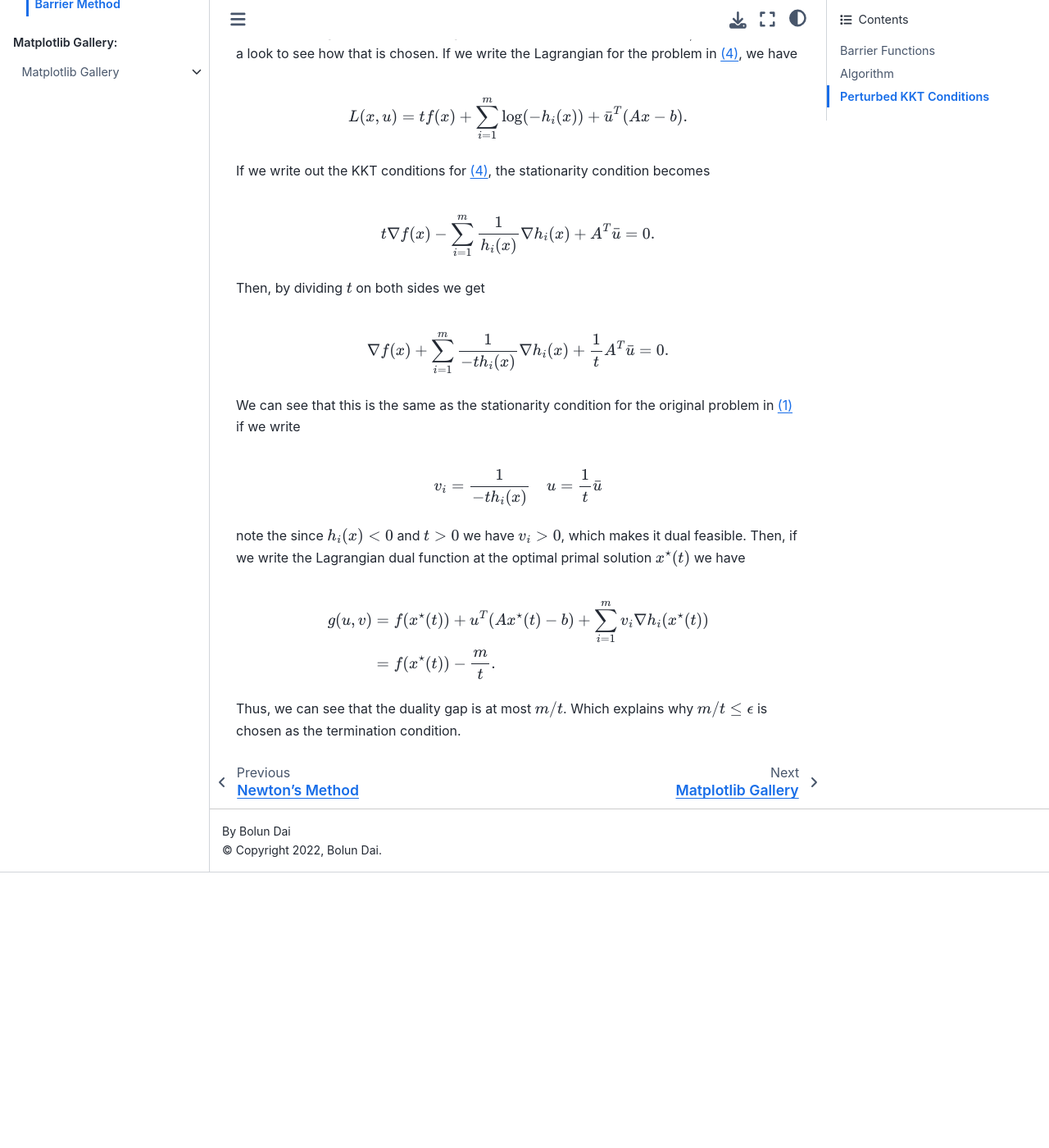
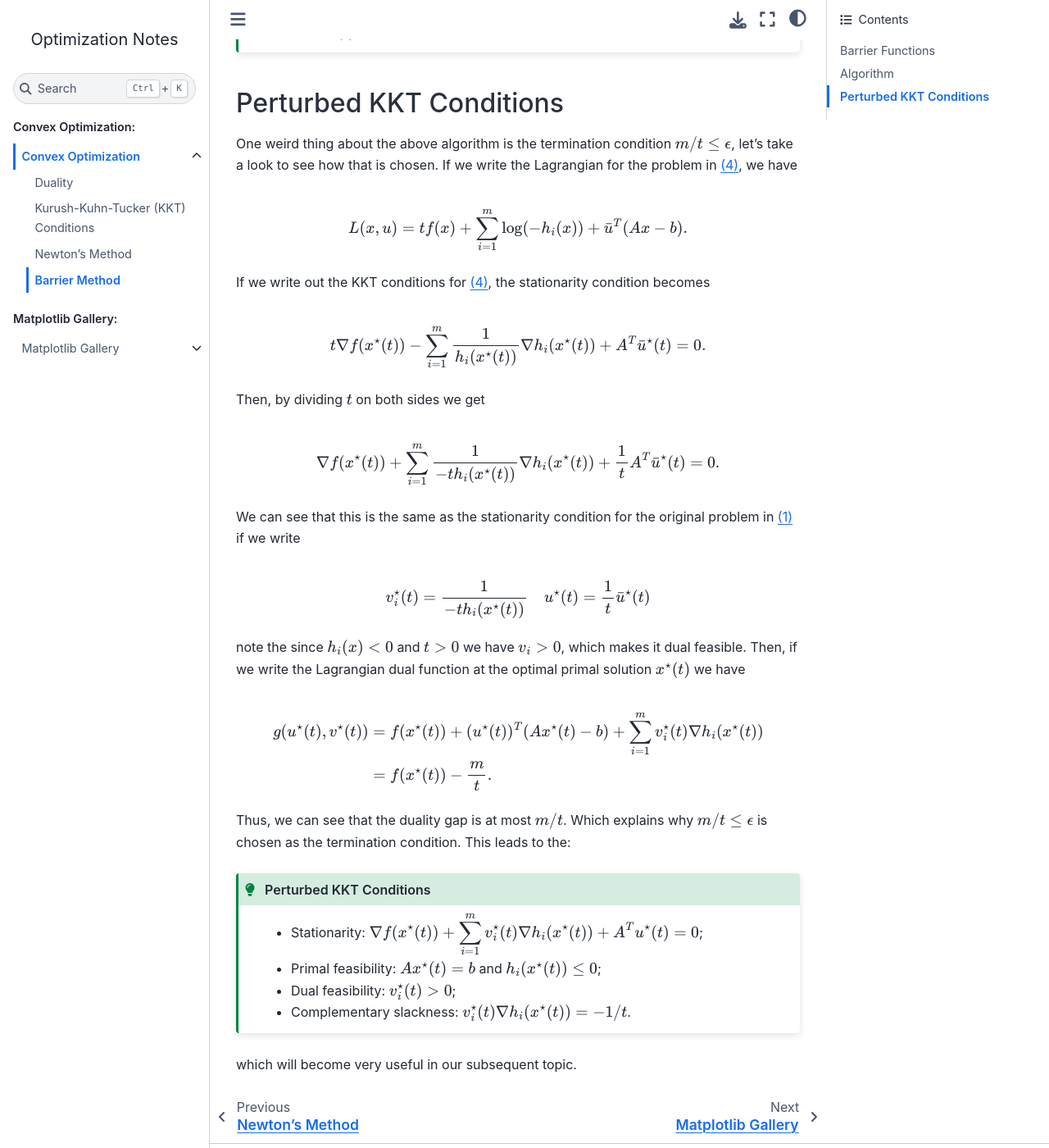
Before and after one commit to BolunDai0216/OptimizationNotes, a Sphinx documentation site: the page built from docs/source/convex_optimization/barrier_method.md, in a window 1280 px wide and 1400 px high, scrolled down 2505 px. Shown: the whole window at 82% size. Built offline with Sphinx 7.4.7 and the Sphinx Book theme 1.1.4, drawn with Linux system fonts in a browser that asks for light colours; before the commit the page ends 3569 px from its top, so only the background shows below that.

Commit message:
updated barrier method

````diff
--- a/docs/source/convex_optimization/barrier_method.md
+++ b/docs/source/convex_optimization/barrier_method.md
@@ -84,6 +84,11 @@ And we have the optimization algorithm as
 
 This gives us our first method for solving an inequality constrained optimization problem.
 
+```{admonition} Central Path
+:class: tip
+We define the solution to {eq}`eqn:inequality_constrained_opt_problem_with_log_barrier` as $x^\star$, and we can see that the solution as a function of $t$, i.e., $x^\star(t)$. The path obtained by varying $t$ is called the **central path**.
+```
+
 ## Perturbed KKT Conditions
 
 One weird thing about the above algorithm is the termination condition $m/t \leq \epsilon$, let's take a look to see how that is chosen. If we write the Lagrangian for the problem in {eq}`eqn:inequality_constrained_opt_problem_with_log_barrier`, we have
@@ -95,28 +100,38 @@ $$
 If we write out the KKT conditions for {eq}`eqn:inequality_constrained_opt_problem_with_log_barrier`, the stationarity condition becomes
 
 $$
-t\nabla f(x) - \sum_{i=1}^{m}{\frac{1}{h_i(x)}\nabla h_i(x)} + A^T\bar{u} = 0.
+t\nabla f(x^\star(t)) - \sum_{i=1}^{m}{\frac{1}{h_i(x^\star(t))}\nabla h_i(x^\star(t))} + A^T\bar{u}^\star(t) = 0.
 $$
 
 Then, by dividing $t$ on both sides we get
 
 $$
-\nabla f(x) + \sum_{i=1}^{m}{\frac{1}{-th_i(x)}\nabla h_i(x)} + \frac{1}{t}A^T\bar{u} = 0.
+\nabla f(x^\star(t)) + \sum_{i=1}^{m}{\frac{1}{-th_i(x^\star(t))}\nabla h_i(x^\star(t))} + \frac{1}{t}A^T\bar{u}^\star(t) = 0.
 $$
 
 We can see that this is the same as the stationarity condition for the original problem in {eq}`eqn:inequality_constrained_opt_problem` if we write
 
 $$
-v_i = \frac{1}{-th_i(x)}\ \ \ \ u = \frac{1}{t}\bar{u}
+v_i^\star(t) = \frac{1}{-th_i(x^\star(t))}\ \ \ \ u^\star(t) = \frac{1}{t}\bar{u}^\star(t)
 $$
 
 note the since $h_i(x) < 0$ and $t > 0$ we have $v_i > 0$, which makes it dual feasible. Then, if we write the Lagrangian dual function at the optimal primal solution $x^\star(t)$ we have
 
 $$
 \begin{align}
-g(u, v) &= f(x^\star(t)) + u^T(Ax^\star(t) - b) + \sum_{i=1}^{m}{v_i\nabla h_i(x^\star(t))}\\
+g(u^\star(t), v^\star(t)) &= f(x^\star(t)) + (u^\star(t))^T(Ax^\star(t) - b) + \sum_{i=1}^{m}{v_i^\star(t)\nabla h_i(x^\star(t))}\\
         &= f(x^\star(t)) - \frac{m}{t}.
 \end{align}
 $$
 
-Thus, we can see that the duality gap is at most $m/t$. Which explains why $m/t \leq \epsilon$ is chosen as the termination condition.
+Thus, we can see that the duality gap is at most $m/t$. Which explains why $m/t \leq \epsilon$ is chosen as the termination condition. This leads to the:
+
+```{admonition} Perturbed KKT Conditions
+:class: tip
+- Stationarity: $\displaystyle\nabla f(x^\star(t)) + \sum_{i=1}^{m}{v_i^\star(t)\nabla h_i(x^\star(t))} + A^Tu^\star(t) = 0$;
+- Primal feasibility: $Ax^\star(t) = b$ and $h_i(x^\star(t)) \leq 0$;
+- Dual feasibility: $v_i^\star(t) > 0$;
+- Complementary slackness: $\displaystyle v_i^\star(t)\nabla h_i(x^\star(t)) = -1/t$.
+```
+
+which will become very useful in our subsequent topic.
````
